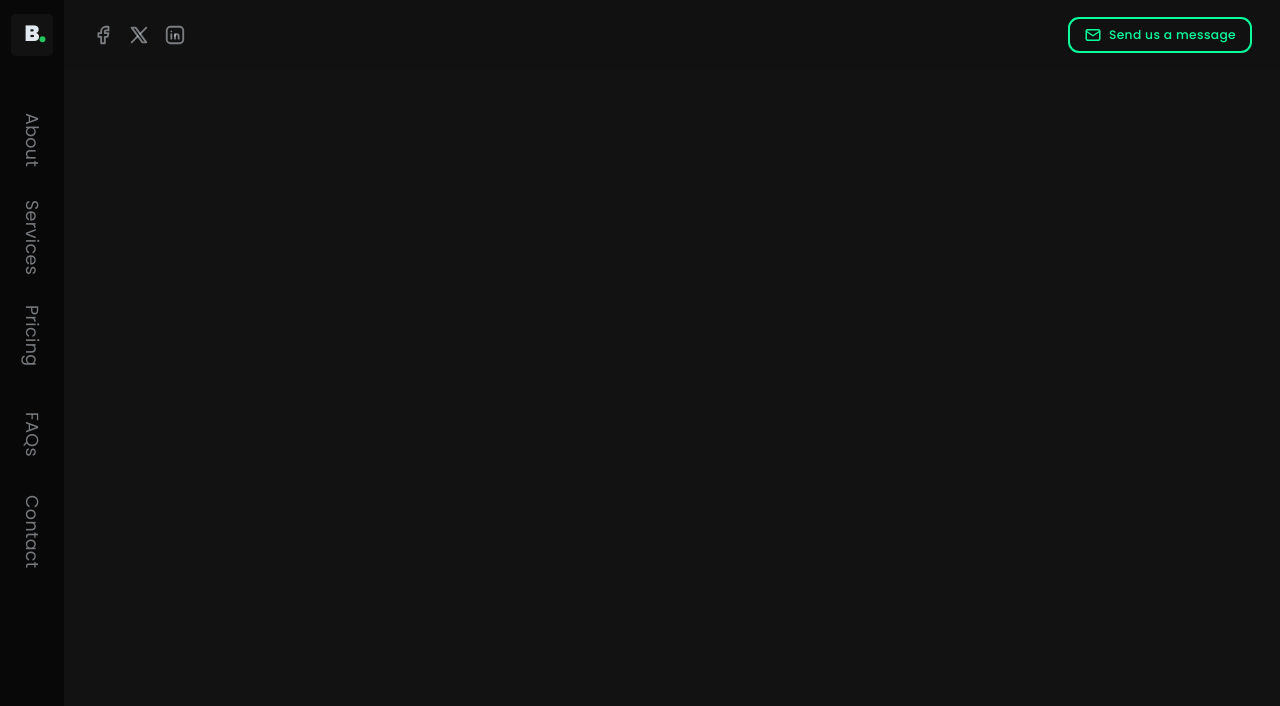
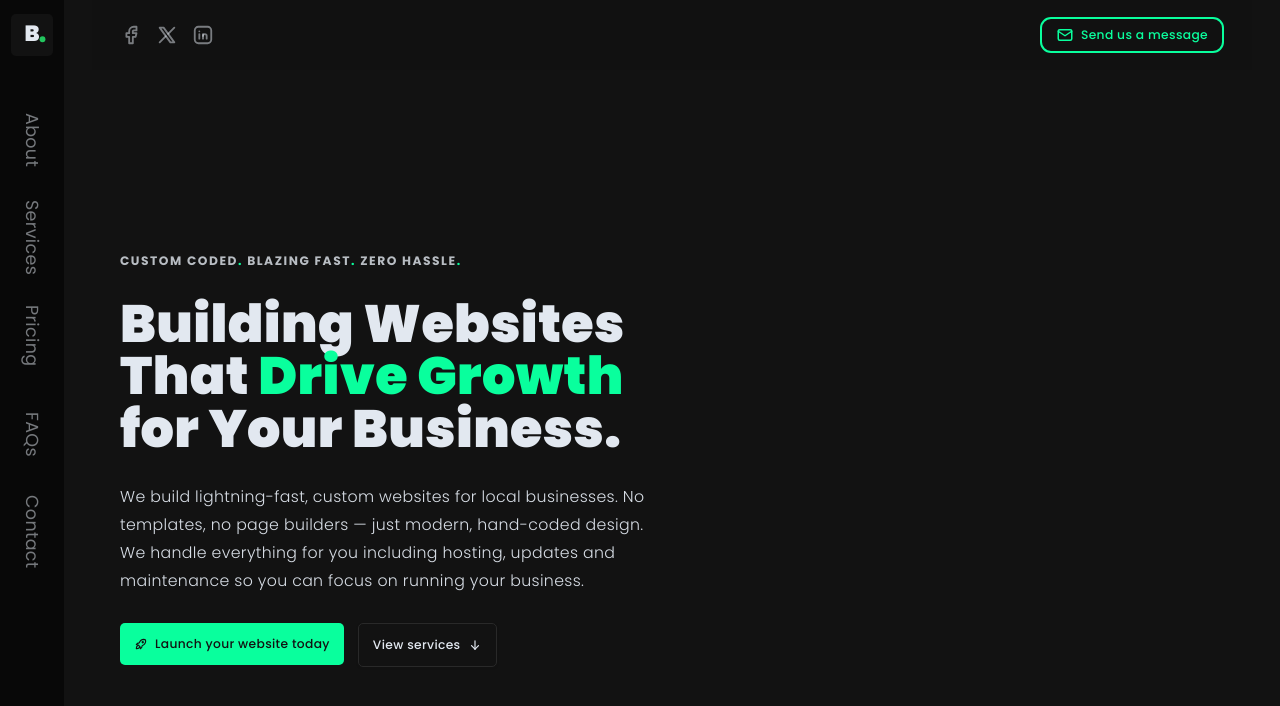
Before and after one commit to zabe-dev/bridgestackstudio, a Next.js app: page / in a window 1280 px wide. Shown: the top 706 px of the page. Built offline with nearby package versions, Linux system fonts and the light colour scheme.

Commit message:
feat: add hero section

```diff
--- a/package.json
+++ b/package.json
@@ -13,6 +13,7 @@
 		"prebuild": "npm run lint && npm run format:check"
 	},
 	"dependencies": {
+		"@radix-ui/react-slot": "^1.2.3",
 		"@tabler/icons-react": "^3.35.0",
 		"@vercel/speed-insights": "^1.2.0",
 		"class-variance-authority": "^0.7.1",
--- a/src/app/layout.tsx
+++ b/src/app/layout.tsx
@@ -61,7 +61,7 @@
 			<body
 				className={cn(
 					poppins.className,
-					"relative grid min-w-80 grid-cols-[64px_1fr] antialiased"
+					"relative grid min-w-md grid-cols-[64px_1fr] antialiased"
 				)}
 			>
 				{children}
--- a/src/app/page.tsx
+++ b/src/app/page.tsx
@@ -1,11 +1,15 @@
 import Header from "@/components/header";
+import HeroSection from "@/components/hero-section";
 import Navbar from "@/components/navbar";
 
 export default function Home() {
 	return (
 		<>
 			<Navbar />
-			<Header />
+			<div className="relative flex flex-1 flex-col px-4 sm:px-8">
+				<Header />
+				<HeroSection />
+			</div>
 		</>
 	);
 }
--- a/src/components/header.tsx
+++ b/src/components/header.tsx
@@ -6,7 +6,7 @@
 	IconBrandX,
 	IconMail,
 } from "@tabler/icons-react";
-import { motion } from "framer-motion";
+import { motion } from "motion/react";
 
 const socialLinks = [
 	{
@@ -48,9 +48,13 @@
 			<motion.a
 				href="mailto:contact@bridgestackstudio.com"
 				className="border-primary text-primary hover:bg-primary focus-visible:ring-primary/50 hover:text-background inline-flex items-center gap-2 rounded-xl border-2 px-4 py-2 text-sm font-medium transition-colors duration-500 focus-visible:ring-2 focus-visible:outline-none"
-				initial={{ opacity: 0 }}
-				animate={{ opacity: 1 }}
-				transition={{ duration: 0.6, delay: 0.3 }}
+				initial={{ opacity: 0, y: -20 }}
+				animate={{ opacity: 1, y: 0 }}
+				transition={{
+					duration: 0.5,
+					delay: 0.3,
+					ease: "easeOut",
+				}}
 			>
 				<IconMail size={18} />
 				Send us a message
--- /dev/null
+++ b/src/components/hero-section.tsx
@@ -0,0 +1,53 @@
+import Link from "next/link";
+import { IconArrowDown, IconRocket } from "@tabler/icons-react";
+import RevealOnScroll from "./reveal-on-scroll";
+import { Button } from "./ui/button";
+
+export default function HeroSection() {
+	return (
+		<RevealOnScroll delay={0.5}>
+			<section className="mx-auto flex min-h-screen max-w-[1400px] flex-col px-8 py-24 md:grid md:grid-cols-2 md:py-36">
+				<div className="flex flex-col gap-6 py-16 sm:gap-8">
+					<h2 className="text-foreground/80 text-xs font-bold tracking-widest uppercase sm:text-sm">
+						CUSTOM CODED<span className="text-primary">.</span> BLAZING FAST
+						<span className="text-primary">.</span> ZERO HASSLE
+						<span className="text-primary">.</span>
+					</h2>
+					<h1 className="leading-tightest text-5xl font-black sm:text-6xl">
+						Building Websites That{" "}
+						<span className="text-primary">Drive Growth</span> for Your
+						Business.
+					</h1>
+					<p className="text-foreground/95 leading-8 font-light sm:text-lg">
+						We build lightning-fast, custom websites for local businesses. No
+						templates, no page builders — just modern, hand-coded design. We
+						handle everything for you including hosting, updates and maintenance
+						so you can focus on running your business.
+					</p>
+					<div className="flex flex-col gap-4 sm:flex-row">
+						<Button
+							asChild
+							size="lg"
+							className="bg-primary text-background p-4 pt-4 sm:p-6"
+						>
+							<Link href="#contact">
+								<IconRocket /> Launch your website today
+							</Link>
+						</Button>
+						<Button
+							asChild
+							size="lg"
+							className="text-foreground p-4 pt-4 sm:p-6"
+							variant="outline"
+						>
+							<Link href="#services">
+								View services
+								<IconArrowDown />
+							</Link>
+						</Button>
+					</div>
+				</div>
+			</section>
+		</RevealOnScroll>
+	);
+}
--- /dev/null
+++ b/src/components/reveal-on-scroll.tsx
@@ -0,0 +1,30 @@
+"use client";
+
+import { useRef } from "react";
+import { motion, useInView } from "motion/react";
+
+interface RevealOnScrollProps {
+	children: React.ReactNode;
+	delay?: number;
+	duration?: number;
+}
+
+export default function RevealOnScroll({
+	children,
+	delay = 0,
+	duration = 0.6,
+}: RevealOnScrollProps) {
+	const ref = useRef(null);
+	const isInView = useInView(ref, { once: true, margin: "-100px" });
+
+	return (
+		<motion.div
+			ref={ref}
+			initial={{ opacity: 0, y: 50 }}
+			animate={isInView ? { opacity: 1, y: 0 } : { opacity: 0, y: 50 }}
+			transition={{ duration, delay, ease: "easeOut" }}
+		>
+			{children}
+		</motion.div>
+	);
+}
--- /dev/null
+++ b/src/components/ui/button.tsx
@@ -0,0 +1,58 @@
+import * as React from "react"
+import { Slot } from "@radix-ui/react-slot"
+import { cva, type VariantProps } from "class-variance-authority"
+
+import { cn } from "@/lib/utils"
+
+const buttonVariants = cva(
+  "inline-flex items-center justify-center gap-2 whitespace-nowrap rounded-md text-sm font-medium transition-all disabled:pointer-events-none disabled:opacity-50 [&_svg]:pointer-events-none [&_svg:not([class*='size-'])]:size-4 shrink-0 [&_svg]:shrink-0 outline-none focus-visible:border-ring focus-visible:ring-ring/50 focus-visible:ring-[3px] aria-invalid:ring-destructive/20 dark:aria-invalid:ring-destructive/40 aria-invalid:border-destructive",
+  {
+    variants: {
+      variant: {
+        default: "bg-primary text-primary-foreground hover:bg-primary/90",
+        destructive:
+          "bg-destructive text-white hover:bg-destructive/90 focus-visible:ring-destructive/20 dark:focus-visible:ring-destructive/40 dark:bg-destructive/60",
+        outline:
+          "border bg-background shadow-xs hover:bg-accent hover:text-accent-foreground dark:bg-input/30 dark:border-input dark:hover:bg-input/50",
+        secondary:
+          "bg-secondary text-secondary-foreground hover:bg-secondary/80",
+        ghost:
+          "hover:bg-accent hover:text-accent-foreground dark:hover:bg-accent/50",
+        link: "text-primary underline-offset-4 hover:underline",
+      },
+      size: {
+        default: "h-9 px-4 py-2 has-[>svg]:px-3",
+        sm: "h-8 rounded-md gap-1.5 px-3 has-[>svg]:px-2.5",
+        lg: "h-10 rounded-md px-6 has-[>svg]:px-4",
+        icon: "size-9",
+      },
+    },
+    defaultVariants: {
+      variant: "default",
+      size: "default",
+    },
+  }
+)
+
+function Button({
+  className,
+  variant,
+  size,
+  asChild = false,
+  ...props
+}: React.ComponentProps<"button"> &
+  VariantProps<typeof buttonVariants> & {
+    asChild?: boolean
+  }) {
+  const Comp = asChild ? Slot : "button"
+
+  return (
+    <Comp
+      data-slot="button"
+      className={cn(buttonVariants({ variant, size, className }))}
+      {...props}
+    />
+  )
+}
+
+export { Button, buttonVariants }
--- a/src/lib/constants.ts
+++ b/src/lib/constants.ts
@@ -1,6 +1,6 @@
 // Site details
 export const SITE_TITLE = "Bridge Stack Studio";
-export const SITE_URL = "https://www.bridge-stack.studio";
+export const SITE_URL = "https://www.bridgestackstudio.com";
 export const SITE_DESCRIPTION =
 	"Bridge Stack Studio is a web development agency based in Indiana, specializing in building modern web applications and digital solutions.";
 
```
Also changed, not shown: 1 other file (tests, documents, lock files or other folders).
